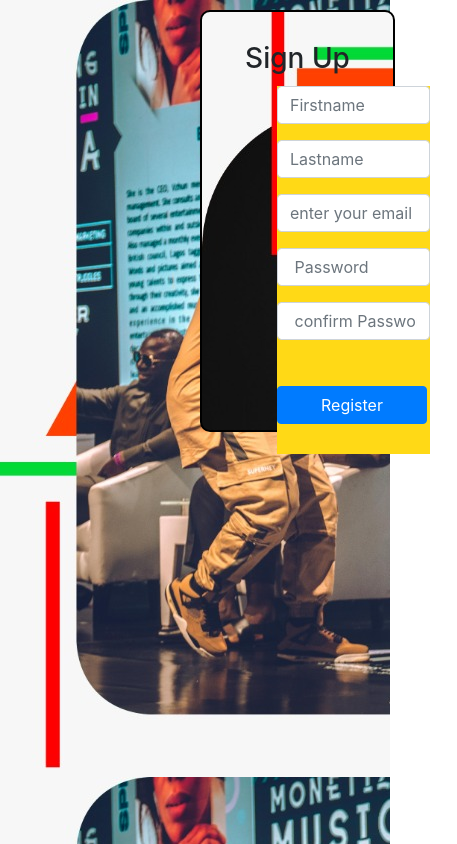
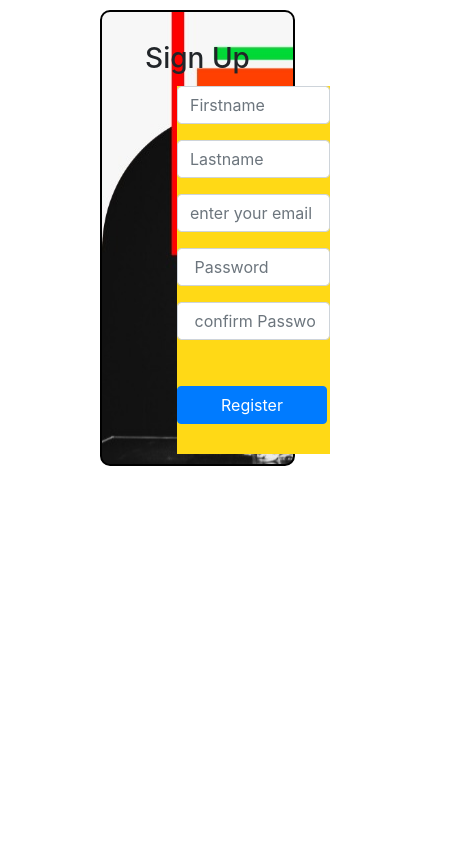
Before and after one commit to tobasanmi/afrima_project, a React (Create React App) app: page /register in a window 390 px wide. Shown: the whole page, 457 px wide, since content can reach past the window. Built offline with nearby package versions, Linux system fonts and the light colour scheme.

Commit message:
git pull

```diff
--- a/src/App.css
+++ b/src/App.css
@@ -249,7 +249,7 @@ p{
     margin:30px;
 }
       /* Media Query for Mobile Devices */
-      @media (max-width: 412px) {
+      /* @media (max-width: 412px) {
         .signUpWrapper{
             height: 50vh;
         }
@@ -257,7 +257,7 @@ p{
             margin-left: 0px;
         }
 
-      }
+      } */
 
 
       @media (max-width: 480px) {
@@ -394,8 +394,13 @@ p{
     width:200px;
    }
    .signUpWrapper{
-    left: 200px;
+    left: 100px;
     width:50%;
+
+}
+.signUpContainer{
+    height:100%;
+    background-image: url("./images/afrima3.jpg");
 }
 .signUpForm{
     margin-left:75px;
```
